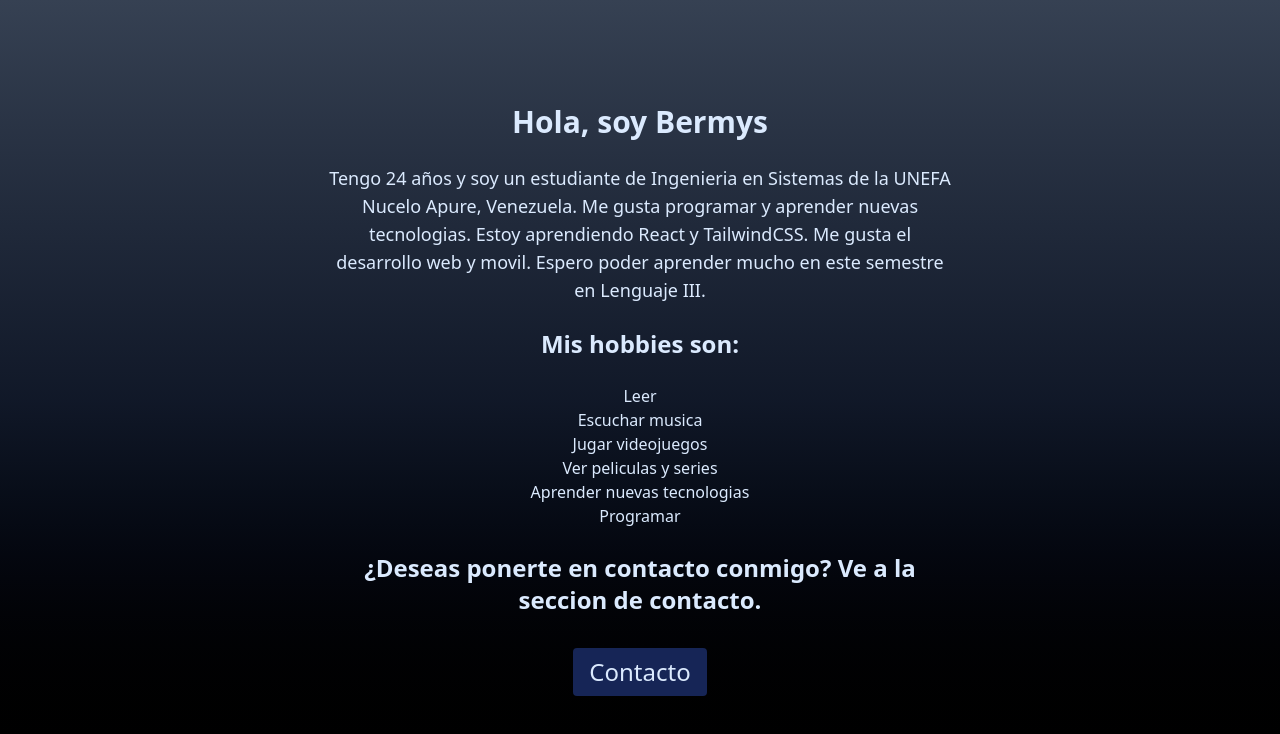
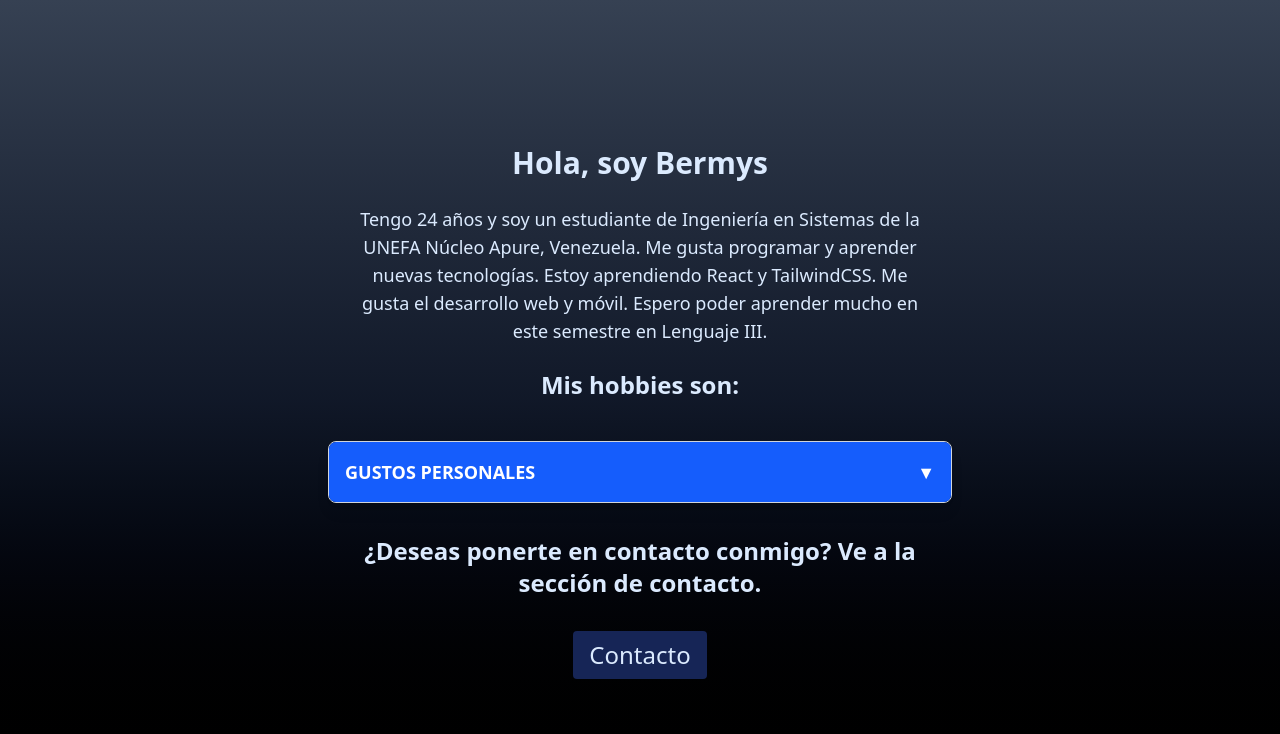
Before and after one commit to Ailya45/Practica-React2, a React (Vite) app: page / in a window 1280 px wide. Shown: the top 734 px of the page. Built offline with nearby package versions, Linux system fonts and the light colour scheme.

Commit message:
Se integro la API en la landing page

```diff
--- a/package.json
+++ b/package.json
@@ -11,11 +11,12 @@
   },
   "dependencies": {
     "@tailwindcss/vite": "^4.1.14",
+    "@vitejs/plugin-react-swc": "^4.2.0",
+    "express": "5.1.0",
     "react": "^19.1.1",
     "react-dom": "^19.1.1",
     "react-icons": "^5.5.0",
-    "react-router-dom": "^7.9.5",
-    "@vitejs/plugin-react-swc": "^4.2.0"
+    "react-router-dom": "^7.9.5"
   },
   "devDependencies": {
     "@eslint/js": "^9.36.0",
--- /dev/null
+++ b/src/api-likes/server.js
@@ -0,0 +1,80 @@
+import express from 'express'
+import cors from 'cors'
+
+const app = express()
+app.use(cors())
+app.use(express.json())
+
+const likes = [
+  {
+    id: 'g-001',
+    title: 'Series y peliculas que me gustan',
+    summary:
+      'Me gusta el anime y muchos de sus generos, así como las peliculas de accion, aventura y romance.',
+    tags: ['anime', 'peliculas', 'generos'],
+  },
+  {
+    id: 'g-002',
+    title: 'Lenguajes de programacion que uso y estudio',
+    summary: 'Los lenguajes de programación que uso son C++, HTML/CSS, SQL y estoy aprendiendo Java, Javascript y Kotlin.',
+    tags: ['lenguaje', 'progrmacion', 'tecnologia'],
+  },
+  {
+    id: 'g-003',
+    title: 'Los videojuegos que disfruto jugar',
+    summary:
+      'Los juegos que más disfruto son Zenless Zone Zero y Counter Strike 2, así como algunos juegos de consola como Elden Ring y Stellar Blade.',
+    tags: ['juegos', 'accion', 'gacha'],
+  },
+]
+
+/*  const protectedReports = [
+  {
+    id: 'm-900',
+    title: 'Metas para el próximo año · Q3',
+    summary:
+      'Mis metas para el próximo año son dominar apropiadamente el desarrollo web y el desarrollo de apliaciones móviles y de escritorio, así como ampliar los conocimientos que ya tengo.',
+    tags: ['meta', 'conocimiento', 'habilidades'],
+  },
+]*/
+
+app.get('/', (_req, res) => {
+  res.json({
+    message: 'Unidad 3 · API de gustos personales',
+    routes: {
+      public: ['/likes'],
+    },
+  })
+})
+
+app.get('/api/interests', (_req, res) => {
+  res.json({ total: likes.length, items: likes })
+})
+
+/*app.get('/news/highlights', (_req, res) => {
+  res.json({
+    items: news.slice(0, 2),
+    tip: 'Combina polimorfismo con validaciones para adaptar cómo consumes cada fuente de datos.',
+  })
+})
+
+app.get('/news/tags/:tag', (req, res) => {
+  const { tag } = req.params
+  const filtered = news.filter((item) => item.tags.includes(tag.toLowerCase()))
+  res.json({ tag, total: filtered.length, items: filtered })
+})
+
+app.get('/reports', (req, res) => {
+  const token = req.headers['x-api-key']
+  if (token !== 'super-seguro-1234') {
+    res.status(401).json({ error: 'Acceso no autorizado. Solicita tu API key al facilitador.' })
+    return
+  }
+
+  res.json({ total: protectedReports.length, items: protectedReports })
+})*/
+
+const PORT = process.env.PORT || 4173
+app.listen(PORT, () => {
+  console.log(`API de noticias escuchando en http://localhost:${PORT}/api/interests`)
+})
--- a/src/pages/Portfolio.jsx
+++ b/src/pages/Portfolio.jsx
@@ -1,34 +1,118 @@
 import { useNavigate } from 'react-router-dom';
+import { useState, useEffect } from 'react';
+
+const API_URL = 'http://localhost:4173/api/interests';
 
 const Portfolio = () => {
     const navigate = useNavigate();
 
-    return(
-        <div className="flex-col items-center space-y-6 p-6 max-w-2xl">
+
+    const [isOpen, setIsOpen] = useState(false);
+    const [interests, setInterests] = useState([]);
+    const [loading, setLoading] = useState(false);
+    const [error, setError] = useState(null);
+
+    const toggleSlider = () => {
+        setIsOpen(prev => !prev);
+    };
+
+    useEffect(() => {
+        if (isOpen && interests.length === 0) {
+            setLoading(true);
+            setError(null);
+
+            fetch(API_URL)
+                .then(res => {
+                    if (!res.ok) {
+                        throw new Error(`Error HTTP: ${res.status}`);
+                    }
+                    return res.json();
+                })
+                .then(data => {
+                    setInterests(data.items);
+                })
+                .catch(err => {
+                    console.error("Error al cargar la API:", err);
+                    setError(`Error al conectar con la API: ${err.message}. ¿Está Express corriendo?`);
+                })
+                .finally(() => {
+                    setLoading(false);
+                });
+        }
+    }, [isOpen, interests.length]);
+
+
+    const renderContent = () => {
+        if (loading) {
+            return <p className="text-center italic text-gray-600 p-4">Cargando datos...</p>;
+        }
+
+        if (error) {
+            return <p className="text-center italic text-red-500 p-4">{error}</p>;
+        }
+
+        if (interests.length === 0) {
+             return <p className="text-center italic text-gray-600 p-4">Haga clic en la barra superior para cargar los datos.</p>;
+        }
+
+        return interests.map(item => (
+            <div key={item.id} className="border-b border-dashed border-gray-200 py-2 last:border-b-0 px-4">
+                <h3 className="text-lg font-semibold text-gray-800 mb-1">{item.title}</h3>
+                <p className="text-gray-700 text-sm mb-2">{item.summary}</p>
+                <div className="flex flex-wrap gap-2">
+                    {item.tags.map(tag => (
+                        <span key={tag} className="bg-teal-50 text-teal-800 text-xs px-2 py-1 rounded-md font-medium">
+                            {tag}
+                        </span>
+                    ))}
+                </div>
+            </div>
+        ));
+    };
+
+    return (
+
+        <div className="flex flex-col items-center mx-auto p-6 max-w-2xl">
+
+
+            <div className="flex-col items-center space-y-6 p-6 w-full">
                 <h1 className = "text-3xl font-bold text-blue-100 text-center">Hola, soy Bermys</h1>
                 <p className = "text-lg text-blue-100 text-center">
-          Tengo 24 años y soy un estudiante de Ingenieria en Sistemas de la UNEFA Nucelo Apure, Venezuela.
-          Me gusta programar y aprender nuevas tecnologias.
+                    Tengo 24 años y soy un estudiante de Ingeniería en Sistemas de la UNEFA Núcleo Apure, Venezuela.
+                    Me gusta programar y aprender nuevas tecnologías.
                     Estoy aprendiendo React y TailwindCSS.
-          Me gusta el desarrollo web y movil.
+                    Me gusta el desarrollo web y móvil.
                     Espero poder aprender mucho en este semestre en Lenguaje III.
                 </p>
+                <h2 className = "text-2xl font-bold text-blue-100 text-center">Mis hobbies son:</h2>
+            </div>
+
+
+            <div className="w-full border border-gray-300 rounded-lg overflow-hidden shadow-lg mt-4">
+
+                <div
+                    className="bg-blue-600 text-white p-4 cursor-pointer text-lg font-semibold flex justify-between items-center"
+                    onClick={toggleSlider}
+                >
+                    <span>
+                        GUSTOS PERSONALES
+                    </span>
+                    <span>{isOpen ? '▲' : '▼'}</span>
+                </div>
+
+
+                <div
+                    className={`transition-all duration-300 ease-out overflow-hidden bg-white ${
+                        isOpen ? 'max-h-[1000px] p-0' : 'max-h-0 p-0'
+                    }`}
+                >
+                    {renderContent()}
+                </div>
+            </div>
+
+            <div className='flex flex-col justify-center items-center gap-8 mt-8'>
                 <h2 className = "text-2xl font-bold text-blue-100 text-center">
-          Mis hobbies son:
-        </h2>
-        <div className = "list-disc list-inside text-blue-100 text-center" >
-          <ul>
-          <li>Leer</li>
-          <li>Escuchar musica</li>
-          <li>Jugar videojuegos</li>
-          <li>Ver peliculas y series</li>
-          <li>Aprender nuevas tecnologias</li>
-          <li>Programar</li>
-        </ul>
-        </div>
-        <div className='flex flex-col justify-center items-center gap-8'>
-            <h2 className = "text-2xl font-bold text-blue-100 text-center">
-                ¿Deseas ponerte en contacto conmigo? Ve a la seccion de contacto.
+                    ¿Deseas ponerte en contacto conmigo? Ve a la sección de contacto.
                 </h2>
                 <button
                     className="text-blue-100 text-2xl bg-blue-950 hover:bg-blue-700 transition py-2 px-4 rounded"
@@ -38,7 +122,7 @@ const Portfolio = () => {
                 </button>
             </div>
         </div>
-    )
+    );
 }
 
-export default Portfolio
+export default Portfolio;
--- a/vite.config.js
+++ b/vite.config.js
@@ -5,4 +5,10 @@ import tailwindcss from '@tailwindcss/vite'
 // https://vite.dev/config/
 export default defineConfig({
   plugins: [react(), tailwindcss()],
+  css: {
+    minify: false // Desactiva lightningcss
+  },
+  optimizeDeps: {
+    exclude: ['lightningcss'] // Evita que esbuild lo analice
+  }
 })
```
Also changed, not shown: src/api-likes/package.json (added, +18 -0 lines), 2 other files (tests, documents, lock files or other folders). Lines whose indentation alone changed are shown as unchanged.
